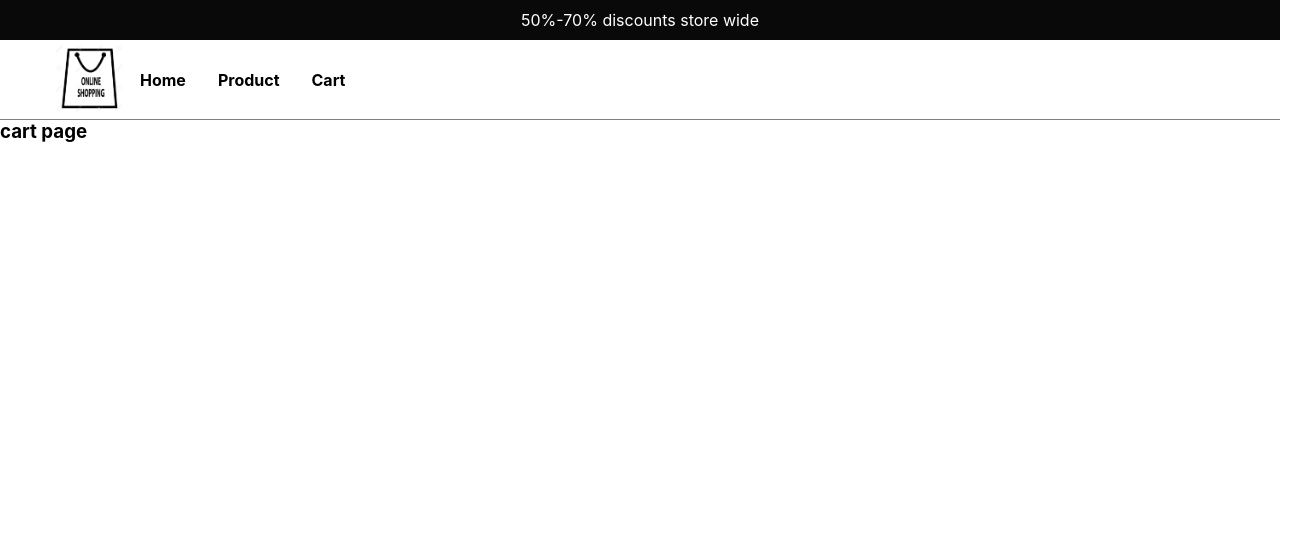
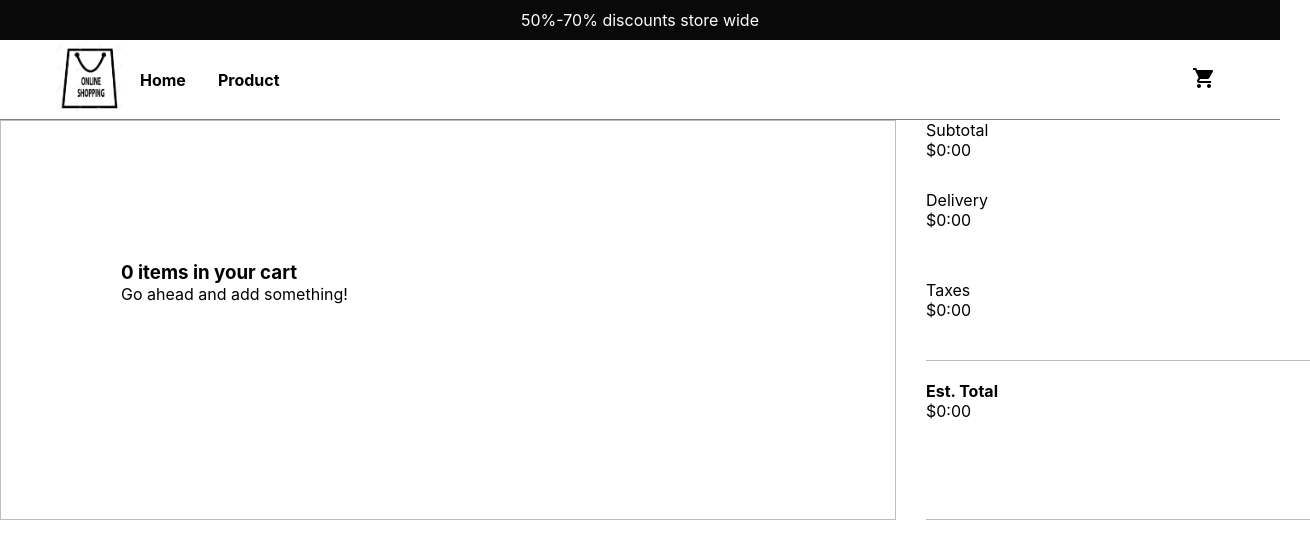
Before and after one commit to Any22/onlineShop, a React (Create React App) app: page /cartpage in a window 1280 px wide. Shown: the top 558 px of the page, 1310 px wide, since content can reach past the window. Built offline with nearby package versions, Linux system fonts and the light colour scheme.

Commit message:
added cart page

```diff
--- a/src/Components/NavBar.js
+++ b/src/Components/NavBar.js
@@ -1,9 +1,13 @@
 import { Link } from 'react-router-dom';
 import { navlinks } from '../utilities/links';
-import { FaBars } from 'react-icons/fa';
+import { FaBars} from 'react-icons/fa';
 import styled from 'styled-components';
 import store from '../Images/store.jpg';
 // import { CartBtn } from '../Components/CartBtn'
+import ShoppingCartIcon from "@material-ui/icons/ShoppingCart";
+const divStyle = {
+  color:'black',
+};
 export const NavBar = () => {
     return (
         <NavContainer>
@@ -27,11 +31,9 @@ export const NavBar = () => {
                 );
               })}
             </ul>
-            {/* <Link to ='/cart'>
-              <h5>my cart <CartBtn/></h5>
-            </Link> */}
-
-
+            <Link to ='/cartpage'>
+              <ShoppingCartIcon style={divStyle}/>{" "}
+            </Link>
          </div>
        </NavContainer>
     )
@@ -47,6 +49,7 @@ const NavContainer = styled.nav`
   .nav-center {
     width: 90vw;
     margin: 40px 20px;
+    color:black;
     max-width: var(--max-width);
     }
   .nav-header {
@@ -66,8 +69,9 @@ const NavContainer = styled.nav`
     }
     .nav-links {
     display: none;
+    color:black;
     }
-       @media (min-width: 992px) {
+   @media (min-width: 992px) {
     .nav-toggle {
       display: none;
     }
--- a/src/pages/CartPage.js
+++ b/src/pages/CartPage.js
@@ -1,7 +1,7 @@
 import React from 'react';
 // import ButtonGroup from "@material-ui/core/ButtonGroup";
 // import Badge from "@material-ui/core/Badge";
-// import styled from 'styled-components';
+ import styled from 'styled-components';
 // import ShoppingCartIcon from "@material-ui/icons/ShoppingCart";
 // import Button from "@material-ui/core/Button";
 // import AddIcon from "@material-ui/icons/Add";
@@ -10,38 +10,52 @@ import React from 'react';
 const CartPage = () => {
     // const [itemCount, setItemCount] = React.useState(1);
     return(
-        // <Wrapper>
-            <div >
-              <h3 >cart page </h3>
-              </div>
-
-            /* <Badge color="secondary" badgeContent={itemCount}>
-            </Badge>
-
-        <ButtonGroup>
-            <Button
-              onClick={() => {
-                setItemCount(Math.max(itemCount - 1, 0));
-              }}
-            >
-              {" "}
-              <RemoveIcon fontSize="small" />
-            </Button>
-            <Button
-              onClick={() => {
-                setItemCount(itemCount + 1);
-              }}
-            >
-              {" "}
-              <AddIcon fontSize="small" />
-            </Button>
-          </ButtonGroup>
-        </div> */
-        // </Wrapper>
-
-    );
+        <Wrapper>
+          <div class="wrapper">
+          <div class="div-1">
+            <h3><b>0 items in your cart</b></h3>
+            <p class="instructions">Go ahead and add something!</p>
+          </div>
+    <div class="div-2">
+     <label>Subtotal<p>$0:00</p></label>
+     <div class="divider"></div>
+     <label>Delivery<p>$0:00</p></label><br/>
+     <div class="divider"></div>
+     <label>Taxes<p>$0:00</p></label><br/><br/>
+     <div class="total-divider"></div><br/>
+     <label><b>Est. Total</b><p>$0:00</p></label>
+    </div>
+    </div>
+    </Wrapper>
+      );
+    }
+ const Wrapper = styled.section`
+ .wrapper{
+  display: flex;
+  height: 500px;
 }
-// const Wrapper = styled.section`
-
-// `
+h3,.instructions{
+  position:relative;
+  left :120px;
+  top:140px;
+}
+.div-1{
+  border: #bebebe solid 0.5px;
+  width: 70%;
+  height: 80%;
+}
+.divider{
+  height:30px;
+}
+.total-divider{
+  border-top:#bebebe solid 0.5px;
+}
+.div-2{
+  position:relative;
+  left:30px;
+  border-bottom: #bebebe solid 0.5px;
+  width: 30%;
+  height: 80%;
+}
+ `
 export default CartPage;
--- a/src/pages/HomePage.js
+++ b/src/pages/HomePage.js
@@ -12,7 +12,7 @@ const HomePage = () => {
         <Wrapper>
           <div className="section">
             <div style={{'backgroundImage': `url(${home})`}}>
-              <span>Slide 1</span>
+              {/* <span>Slide 1</span> */}
             </div>
           </div>
           {/* <div className="section">
--- a/src/utilities/links.js
+++ b/src/utilities/links.js
@@ -10,9 +10,5 @@ export const navlinks = [
     text: 'product',
     url: '/product',
   },
-  {
-    id: 3,
-    text: 'cart',
-    url: '/cartpage',
-  },
+
 ]
```
Also changed, not shown: src/Components/AllProducts.js (+3 -15 lines), src/Components/CartBtn.js (+9 -7 lines).
